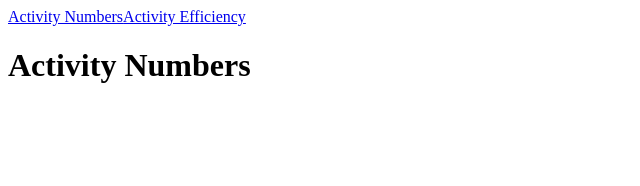
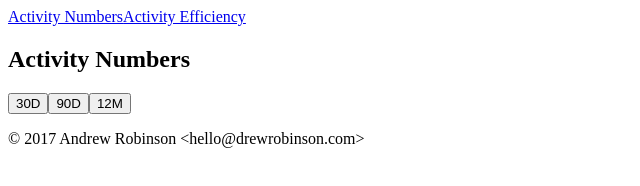
Before and after one commit to ramoneguru/sales_manager_dashboard, a React app: page / in a window 1280 px wide. Shown: the whole page, without its empty margins (0-640 px from the left). Built offline with nearby package versions, Linux system fonts and the light colour scheme; no server answers.

Commit message:
updating number styles

```diff
--- a/src/data/numbers.json
+++ b/src/data/numbers.json
@@ -24,12 +24,12 @@
       {
         "id": 5,
         "name": "Atlassian",
-        "data": [300000, 100000, 40000, 9000]
+        "data": [400000, 220000, 30000, 9000]
       },
       {
         "id": 6,
         "name": "Kellogs",
-        "data": [300000, 100000, 40000, 9000]
+        "data": [340000, 190000, 20000, 5000]
       }
     ]
   }
--- a/src/js/components/app-template.js
+++ b/src/js/components/app-template.js
@@ -5,7 +5,12 @@ export default ( props ) => {
   return (
     <div className='container'>
       <Header></Header>
-      { props.children }
+      <section>
+        { props.children }
+      </section>
+      <footer>
+       <span>&#x000A9; 2017 Andrew Robinson &#x0003C;hello&#x00040;drewrobinson.com&#x0003E;</span>
+      </footer>
     </div>
   )
 }
--- a/src/js/components/header/app-header.js
+++ b/src/js/components/header/app-header.js
@@ -29,15 +29,15 @@ class Header extends React.Component {
     let overlayStyles = classNames('overlay', this.state.menu === 1 ? 'active' : '');
 
     return (
-      <div className='header'>
+      <header className='header'>
         <Button active={ this.state.menu } handler={ this.menuClickHandler }></Button>
         <div className={ overlayStyles }>
-          <div className="app-nav">
+          <nav className="app-nav">
             <Link to="/">Activity Numbers</Link>
             <Link to="/efficiency">Activity Efficiency</Link>
-          </div>
+          </nav>
         </div>
-      </div>
+      </header>
     );
   }
 }
--- a/src/js/components/numbers/app-numbers.js
+++ b/src/js/components/numbers/app-numbers.js
@@ -32,8 +32,17 @@ class Numbers extends React.Component {
   render(){
     return (
       <div>
-        <h1>Activity Numbers</h1>
-        <BarChart primary-data={ this.state.ActivityNumbers.entities }></BarChart>
+        <header className="numbers-header">
+          <h1 className="page-title">Activity Numbers</h1>
+          <div className="chart-menu">
+            <button type="button">30D</button>
+            <button type="button">90D</button>
+            <button type="button">12M</button>
+          </div>
+        </header>
+       <figure className="numbers-chart">
+         <BarChart primary-data={ this.state.ActivityNumbers.entities }></BarChart>
+       </figure>
       </div>
     )
   }
--- a/src/scss/app-numbers.scss
+++ b/src/scss/app-numbers.scss
@@ -1,12 +1,36 @@
 @import './animation';
 @import '../../node_modules/chartist-webpack/dist/scss/chartist.scss';
 
+
+.numbers-header{
+  display:flex;
+  flex-direction:row;
+
+  .page-title {
+    flex-grow:1;
+  }
+  .chart-menu{
+    flex-grow:1;
+    display:flex;
+    align-items:center;
+    justify-content: flex-end;
+
+    button{
+      margin:0 0.5em;
+      padding:1em 1.5em;
+      background-color:$primary-grey;
+      border:0px none;
+      border-radius:1em;
+    }
+  }
+}
+
 .chart-container{
-  width:100vw;
   height:calc(100vw/2.4);
-  background: #fff;
+  background: $white;
 
   & > .loading-indicator{
+    display:none;
     height:14%;
 
     @extend .animated-background;
@@ -18,7 +42,7 @@
 }
 
 .background-masker {
-  background: #fff;
+  background: $white;
   position: absolute;
 }
 
--- a/src/scss/header/app-header-button.scss
+++ b/src/scss/header/app-header-button.scss
@@ -1,7 +1,7 @@
 .button {
   display: inline-block;
   position:relative;
-  left: 1em;
+  left: 0;
   top: 0.5em;
   cursor: pointer;
   z-index:200;
--- a/src/scss/main.scss
+++ b/src/scss/main.scss
@@ -21,6 +21,20 @@ body{
 }
 
 .container{
-  height:100vh;
-  background-color:$white;
+  height: 100vh;
+  display: flex;
+  flex-flow: column;
+  background-color: $white;
+
+  & > header, & > section, & > footer {
+    box-sizing: border-box;
+    padding:0 2em;
+  }
+
+  footer{
+    display: flex;
+    height: 100vh;
+    align-items: flex-end;
+    padding-bottom: 2em;
+  }
 }
```
